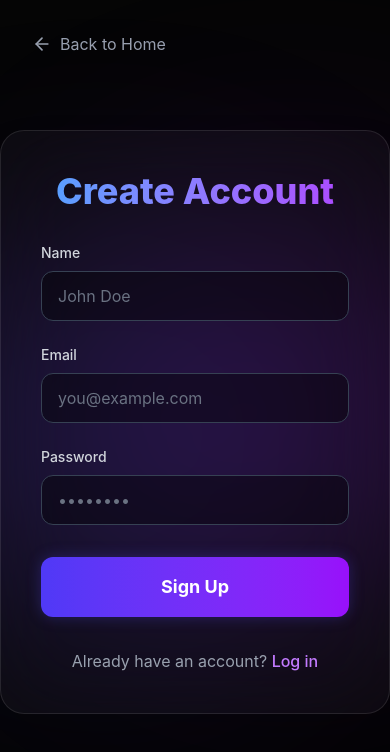
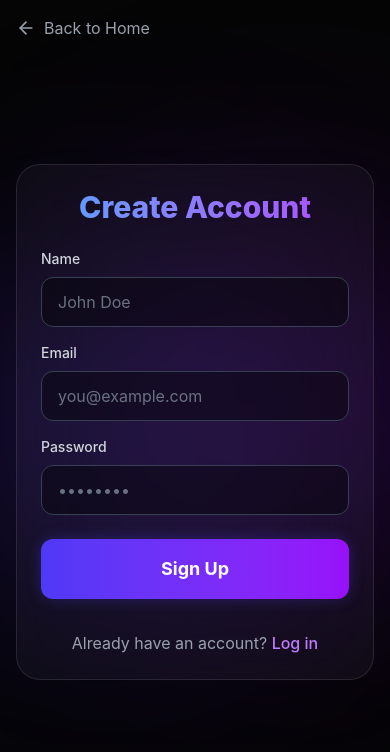
Before and after one commit to Kshitiz-kothari31/Ai-DSA-Visualizer, a React (Vite) app in the folder client/: page /signup in a window 390 px wide. Shown: the top 752 px of the page. Built offline with nearby package versions, Linux system fonts and the light colour scheme; no server answers.

Commit message:
fixing the responsiveness

```diff
--- a/client/src/pages/Home.jsx
+++ b/client/src/pages/Home.jsx
@@ -101,17 +101,17 @@ export default function Home() {
                 <motion.button
                   whileHover={{ scale: 1.05 }}
                   whileTap={{ scale: 0.95 }}
-                  className="px-8 py-4 bg-white text-black rounded-full font-bold text-lg shadow-[0_0_30px_rgba(255,255,255,0.15)] transition-all flex items-center space-x-2"
+                  className="px-6 py-3 bg-white text-black rounded-full font-bold text-base shadow-[0_0_30px_rgba(255,255,255,0.15)] transition-all flex items-center space-x-2"
                 >
                   <span>Start Building</span>
-                  <Zap className="w-5 h-5" />
+                  <Zap className="w-4 h-4" />
                 </motion.button>
               </Link>
               <Link to="/login">
                 <motion.button
                   whileHover={{ scale: 1.05 }}
                   whileTap={{ scale: 0.95 }}
-                  className="px-8 py-4 bg-transparent border border-gray-700 text-white rounded-full font-bold text-lg hover:border-gray-400 hover:bg-white/5 transition-all"
+                  className="px-6 py-3 bg-transparent border border-gray-700 text-white rounded-full font-bold text-base hover:border-gray-400 hover:bg-white/5 transition-all"
                 >
                   Log In
                 </motion.button>
--- a/client/src/pages/Login.jsx
+++ b/client/src/pages/Login.jsx
@@ -28,8 +28,8 @@ export default function Login() {
   };
 
   return (
-    <div className="h-screen w-screen bg-[#050505] flex items-center justify-center text-white relative flex-col">
-      <Link to="/" className="absolute top-8 left-8 text-gray-400 hover:text-white flex items-center space-x-2 transition-colors">
+    <div className="h-screen w-screen bg-[#050505] flex items-center justify-center text-white relative flex-col px-4">
+      <Link to="/" className="absolute top-4 sm:top-8 left-4 sm:left-8 text-gray-400 hover:text-white flex items-center space-x-2 transition-colors z-20">
         <ArrowLeft className="w-5 h-5" /> <span>Back to Home</span>
       </Link>
 
@@ -42,10 +42,10 @@ export default function Login() {
         initial={{ opacity: 0, scale: 0.95, y: 20 }}
         animate={{ opacity: 1, scale: 1, y: 0 }}
         transition={{ duration: 0.5, ease: "easeOut" }}
-        className="bg-white/[0.03] backdrop-blur-2xl border border-white/10 p-10 rounded-3xl shadow-2xl w-full max-w-md z-10"
+        className="bg-white/[0.03] backdrop-blur-2xl border border-white/10 p-6 sm:p-10 rounded-3xl shadow-2xl w-full max-w-md z-10"
       >
-        <h2 className="text-4xl font-extrabold mb-8 text-center text-transparent bg-clip-text bg-gradient-to-r from-blue-400 to-purple-500">Welcome Back</h2>
-        <form onSubmit={handleSubmit} className="space-y-6">
+        <h2 className="text-3xl sm:text-4xl font-extrabold mb-6 sm:mb-8 text-center text-transparent bg-clip-text bg-gradient-to-r from-blue-400 to-purple-500">Welcome Back</h2>
+        <form onSubmit={handleSubmit} className="space-y-4 sm:space-y-6">
           <div>
             <label className="block text-sm font-medium text-gray-300 mb-2">Email</label>
             <input
--- a/client/src/pages/Signup.jsx
+++ b/client/src/pages/Signup.jsx
@@ -30,8 +30,8 @@ export default function Signup() {
   };
 
   return (
-    <div className="h-screen w-screen bg-[#050505] flex items-center justify-center text-white relative flex-col">
-      <Link to="/" className="absolute top-8 left-8 text-gray-400 hover:text-white flex items-center space-x-2 transition-colors">
+    <div className="h-screen w-screen bg-[#050505] flex items-center justify-center text-white relative flex-col px-4">
+      <Link to="/" className="absolute top-4 sm:top-8 left-4 sm:left-8 text-gray-400 hover:text-white flex items-center space-x-2 transition-colors z-20">
         <ArrowLeft className="w-5 h-5" /> <span>Back to Home</span>
       </Link>
 
@@ -44,10 +44,10 @@ export default function Signup() {
         initial={{ opacity: 0, scale: 0.95, y: 20 }}
         animate={{ opacity: 1, scale: 1, y: 0 }}
         transition={{ duration: 0.5, ease: "easeOut" }}
-        className="bg-white/[0.03] backdrop-blur-2xl border border-white/10 p-10 rounded-3xl shadow-2xl w-full max-w-md z-10"
+        className="bg-white/[0.03] backdrop-blur-2xl border border-white/10 p-6 sm:p-10 rounded-3xl shadow-2xl w-full max-w-md z-10"
       >
-        <h2 className="text-4xl font-extrabold mb-8 text-center text-transparent bg-clip-text bg-gradient-to-r from-blue-400 to-purple-500">Create Account</h2>
-        <form onSubmit={handleSubmit} className="space-y-6">
+        <h2 className="text-3xl sm:text-4xl font-extrabold mb-6 sm:mb-8 text-center text-transparent bg-clip-text bg-gradient-to-r from-blue-400 to-purple-500">Create Account</h2>
+        <form onSubmit={handleSubmit} className="space-y-4 sm:space-y-6">
           <div>
             <label className="block text-sm font-medium text-gray-300 mb-2">Name</label>
             <input
```
